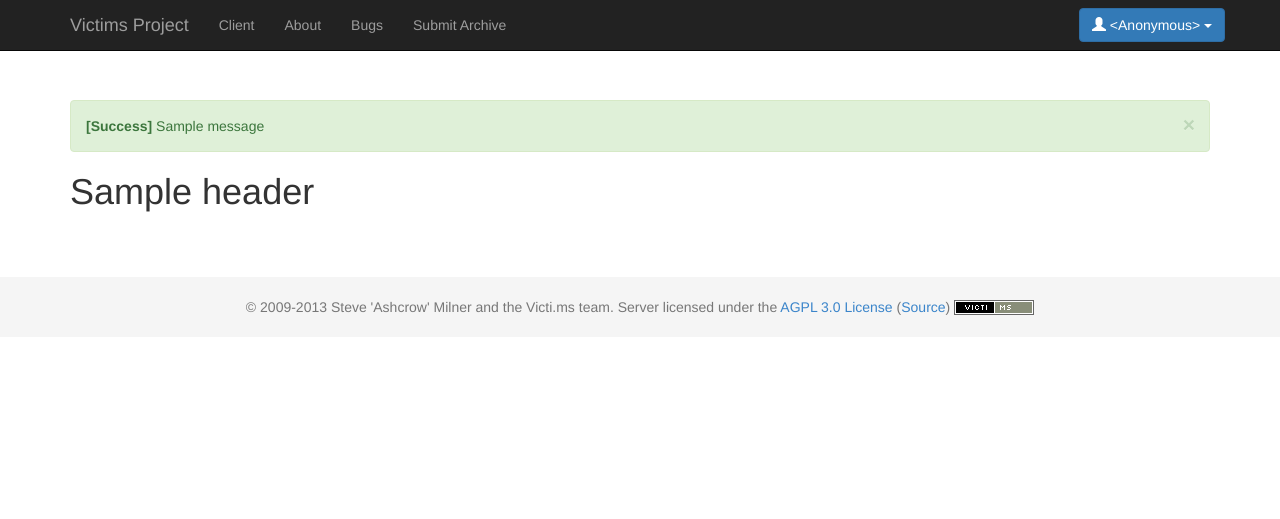
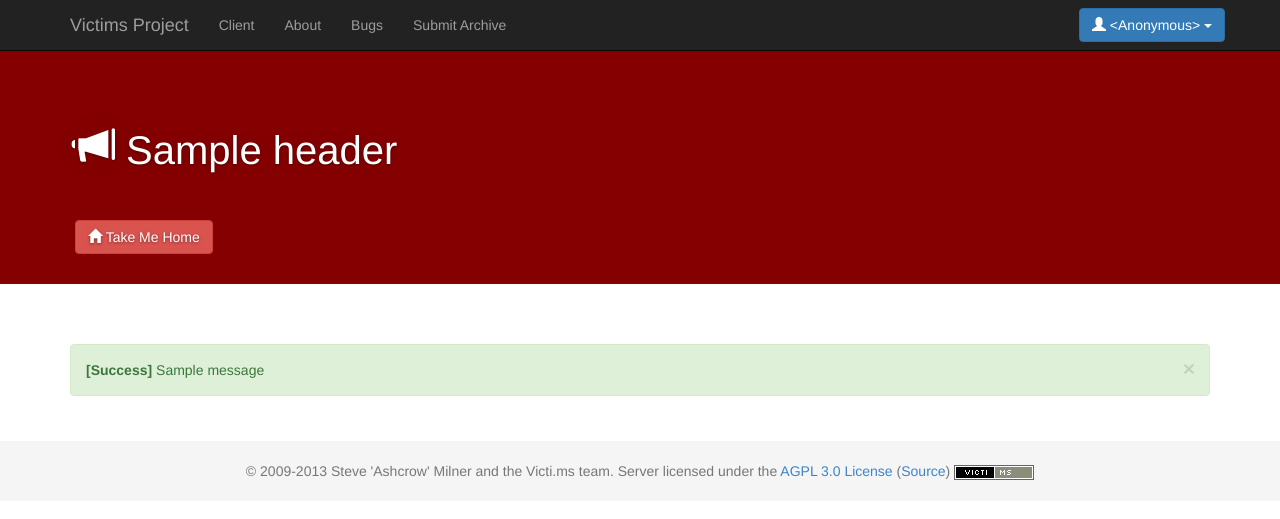
Before and after one commit to victims/victims-web, a Flask app: template src/victims_web/templates/error.html in a window 1280 px wide. Shown: the top 519 px of the page. Run offline with Flask 2, Linux system fonts and the light colour scheme; the template is opened without the code that fills it: most values are stand-ins (such as "Sample title", 1, 10 or a date in 2020); one stand-in notice (Sample message) is shown; data that the repository does not hold is empty; parts of the project's set-up code (start-up, migrations or seed data) failed here and were passed over; some libraries are stand-ins or nearby versions.

Commit message:
Update error page

```diff
--- a/src/victims_web/templates/error.html
+++ b/src/victims_web/templates/error.html
@@ -2,8 +2,14 @@
 
 {% block title %}{{ header }}{% endblock %}
 
-{% block content %}
-<h1>{{ header }}</h1>
-<br>
-<p>{{ message }}</p>
+{% block precontainer %}
+<div class="hero-unit">
+    <div class="container">
+        <div class="row-fluid">
+            <h3 style="font-size:40px; line-height:100px;"><span class="glyphicon glyphicon-bullhorn"></span> {{ header  }}</h3>
+            <p class="lead"><strong>{{ message }}</strong></p>
+            <a href="{{ url_for('ui.index') }}" class="btn btn-large btn-danger"><i class="glyphicon glyphicon-home"></i> Take Me Home</a>
+        </div>
+    </div>
+</div>
 {% endblock %}
```
